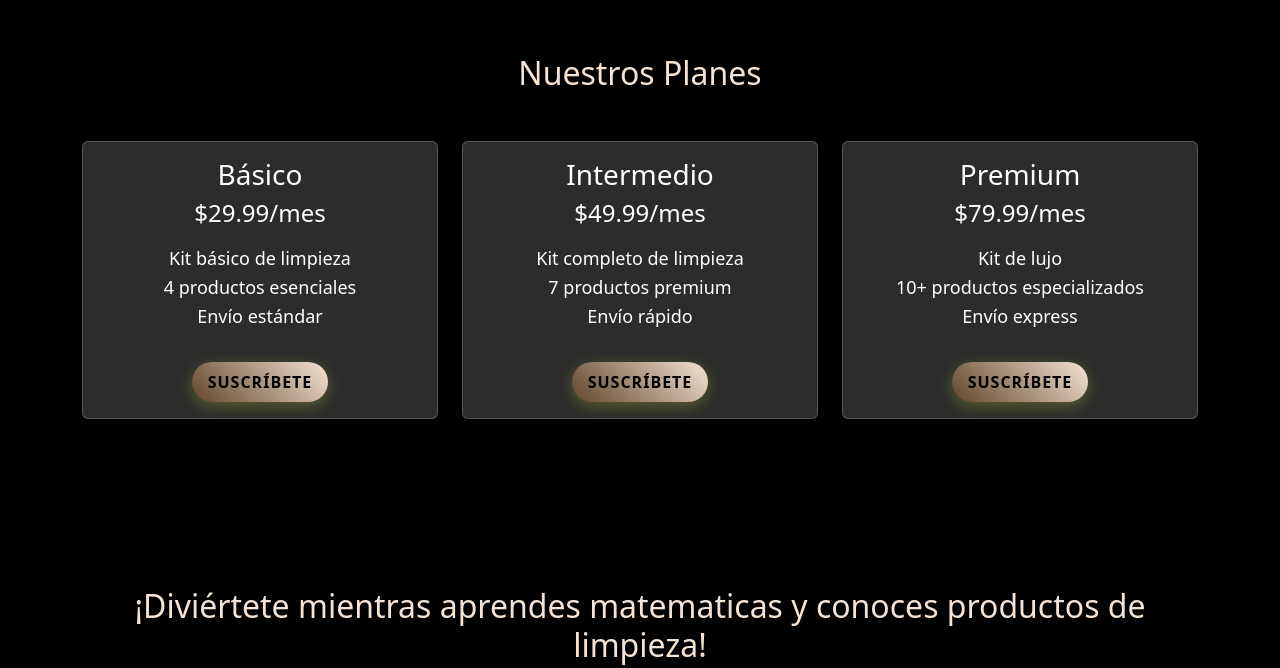
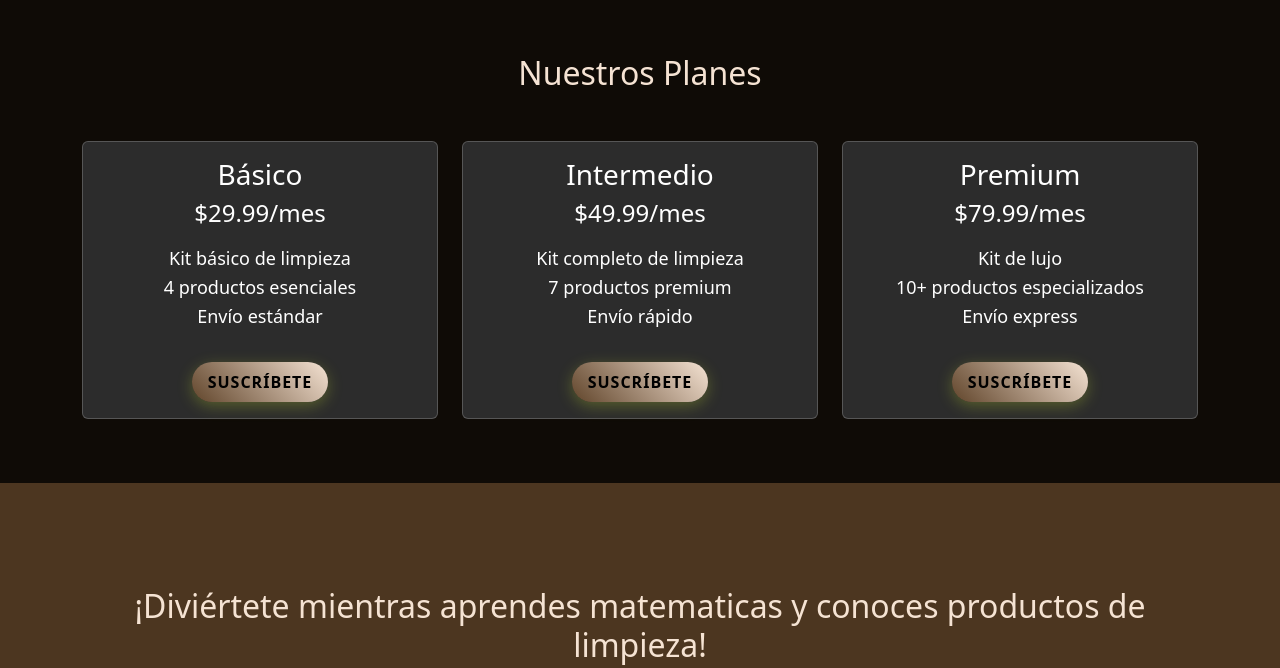
Before and after one commit to JuaniUnU/CleanHome, a plain HTML site: page index.html in a window 1280 px wide. Shown: the part 1432-2100 px from the top of the page. Drawn offline with nearby package versions, Linux system fonts and the light colour scheme.

Commit message:
Update Style.css

```diff
--- a/Style.css
+++ b/Style.css
@@ -19,7 +19,11 @@ body {
     display: flex;
     flex-direction: column;
     overflow: auto; /* Cambiado a auto */
-    background-color: #000;
+    background-color: #4c3620;
+}
+
+.text-center{
+    color: antiquewhite;
 }
 
 
```
